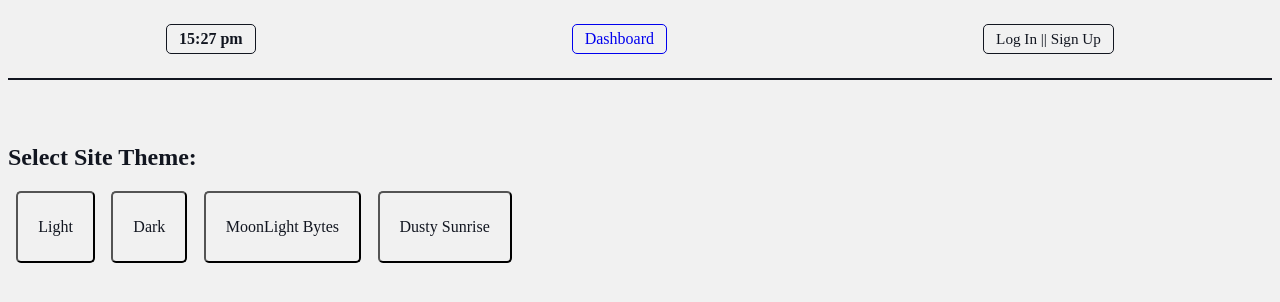
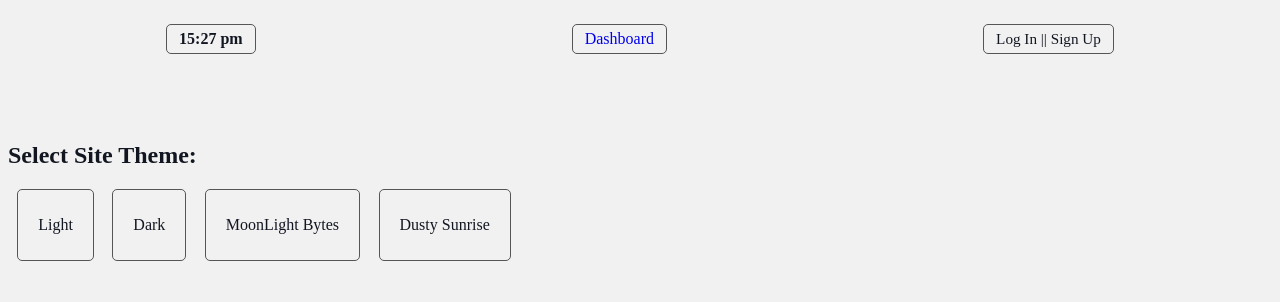
Before and after one commit to terri3li/tlc-productivity-finalproject, a React (Create React App) app in the folder frontend/: page /settings in a window 1280 px wide. Shown: the top 302 px of the page. Built offline with nearby package versions, Linux system fonts and the light colour scheme.

Commit message:
Theme func finished

```diff
--- a/frontend/src/components/GlobalStyles.js
+++ b/frontend/src/components/GlobalStyles.js
@@ -7,7 +7,20 @@ export default createGlobalStyle`
     font-family: 'roboto mono', serif;
     transition: all 0.10s linear;
   }
+
+  * {
+    border: ${({ theme }) => theme.border};
+  }
+
+  html, h2, h3, h4, body, div, form, span, ul {
+    border: none
+  }
+
+  h1 {
+    background: ${({ theme }) => theme.header};
+  }
   `
+
 
 
 // lightTheme darkTheme
--- a/frontend/src/components/Header.js
+++ b/frontend/src/components/Header.js
@@ -36,9 +36,10 @@ const {isAuthenticated} = useContext(CurrentContext);
 };
 
 const Greeting = styled.h1`
-  font-size: 3em;
-  font-family: cedarville-cursive;
+  font-size: 2.5em;
+  /* font-family: cedarville-cursive; */
   text-align: center;
+  /* background: ${({ theme }) => theme.header}; */
 `;
 
 export default Header;
--- a/frontend/src/components/Logout.js
+++ b/frontend/src/components/Logout.js
@@ -13,7 +13,7 @@ const Logout = () => {
 };
 
 const LogOutButton = styled.button`
-border: solid 1px;
+/* border: solid 1px;  */
 border-radius: 5px;
 padding: 5px 12px 5px 12px;
 font-size: 0.95em;
--- a/frontend/src/components/NavBar.js
+++ b/frontend/src/components/NavBar.js
@@ -57,12 +57,12 @@ const NavContainer = styled.div`
   align-items: center;
   margin-top: 3vh;
   padding-bottom: 3vh;
-  border-bottom: solid 2px;
+  /* border-bottom: solid 2px; */
 `;
 
 const ProfileLink = styled(NavLink)`
   text-decoration: none;
-  border: solid 1px;
+  /* border: solid 1px; */
   border-radius: 5px;
   padding: 5px 12px 5px 12px;
 
@@ -70,13 +70,13 @@ const ProfileLink = styled(NavLink)`
 
 const HomeLink = styled(NavLink)`
   text-decoration: none;
-  border: solid 1px;
+  /* border: solid 1px; */
   border-radius: 5px;
   padding: 5px 12px 5px 12px;
 `;
 
 const LoginButton = styled.button`
-border: solid 1px;
+/* border: solid 1px; */
   border-radius: 5px;
   padding: 5px 12px 5px 12px;
   font-size: 0.95em;
@@ -84,7 +84,7 @@ border: solid 1px;
 
 const Clock = styled.div`
   font-weight: bold;
-  border: solid 1px;
+  border: ${({ theme }) => theme.border};
   border-radius: 5px;
   padding: 5px 12px 5px 12px;
 `;
--- a/frontend/src/components/Themes.js
+++ b/frontend/src/components/Themes.js
@@ -2,20 +2,25 @@
 export const lightTheme = {
   body: '#f1f1f1',
   text: '#121620',
-  h1: {
-    text: 'red'
-  }
+  border: 'solid 1px #575656',
+  header: '#f1f1f1'
 };
 export const darkTheme = {
   body: '#121620',
-  text: '#f1f1f1'
+  text: '#f1f1f1',
+  border: 'solid 1px #575656',
+  header: '#121620'
 };
 export const dustySunrise = {
   body: '#C06C84',
-  text: '#F8B195'
+  text: '#F8B195',
+  border: 'solid 2px #355C7D',
+  header: '#F67280'
 }
 
 export const moonlightBytes = {
   body: '#241149',
-  text: '#b91b6f'
+  text: '#b91b6f',
+  border: 'solid 1px #575656',
+  header: '#241149'
 }
```
Also changed, not shown: frontend/src/components/Settings.js (+5 -11 lines), frontend/src/components/ToDoList.js (line endings or trailing spaces), 1 other file (tests, documents, lock files or other folders).
